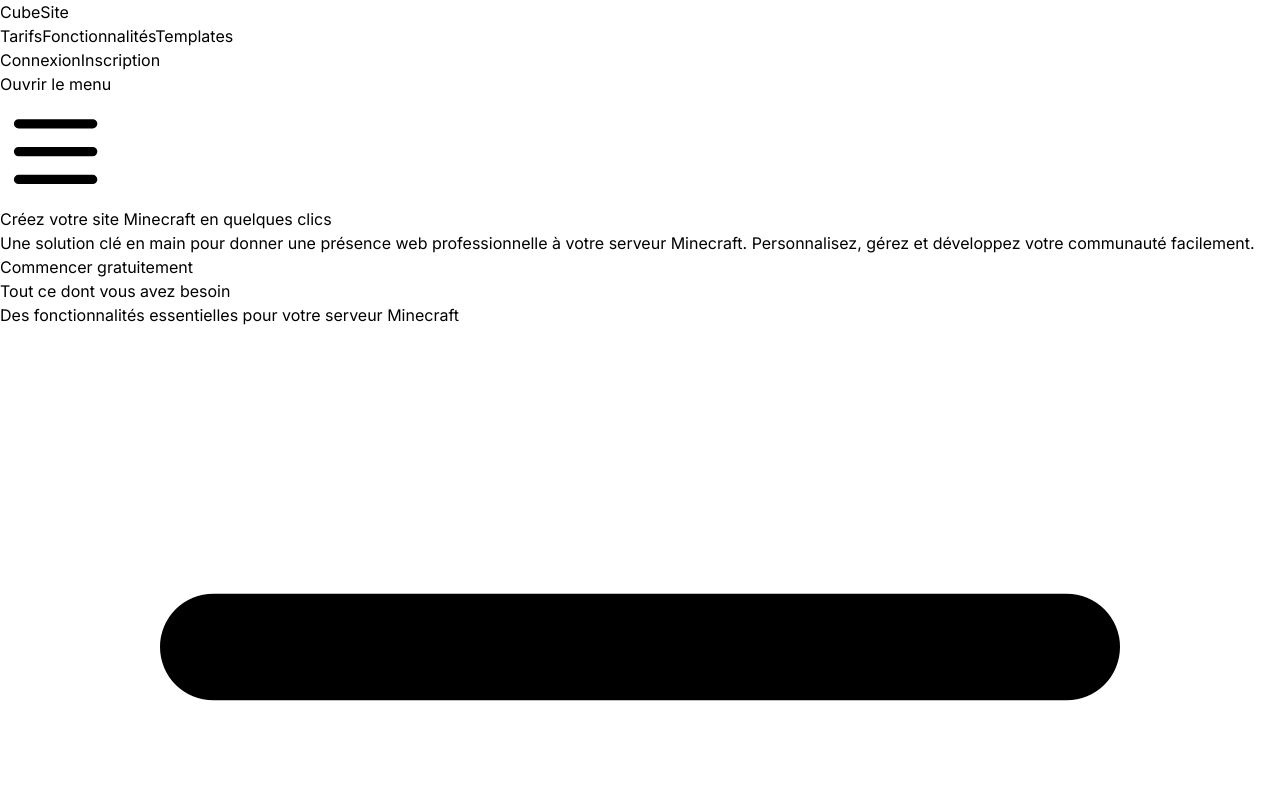
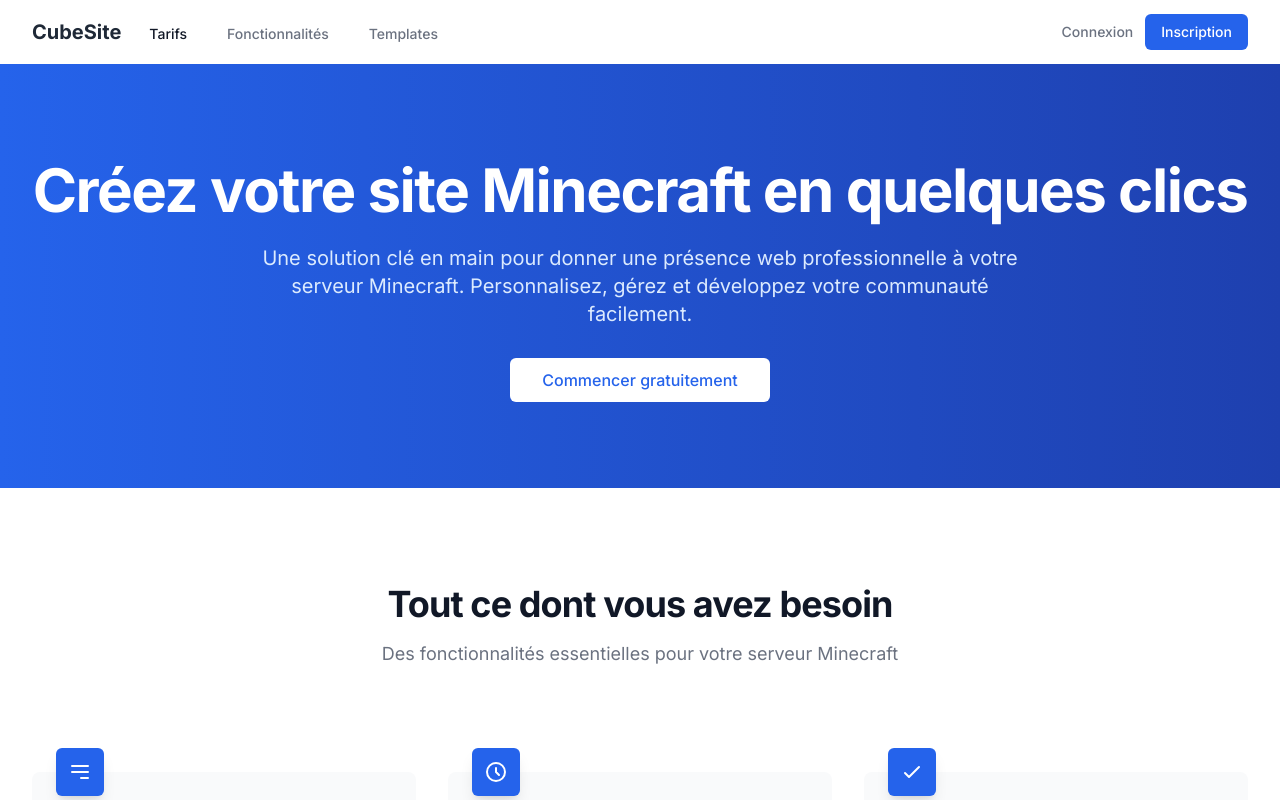
Before and after one commit to game05/cubesite, a Next.js app: page / in a window 1280 px wide. Shown: the top 800 px of the page. Built offline with nearby package versions, Linux system fonts and the light colour scheme.

Commit message:
Add Tailwind CSS configuration

```diff
--- /dev/null
+++ b/postcss.config.js
@@ -0,0 +1,6 @@
+module.exports = {
+  plugins: {
+    tailwindcss: {},
+    autoprefixer: {},
+  },
+}
--- /dev/null
+++ b/tailwind.config.ts
@@ -0,0 +1,21 @@
+import type { Config } from 'tailwindcss'
+
+const config: Config = {
+  content: [
+    './src/pages/**/*.{js,ts,jsx,tsx,mdx}',
+    './src/components/**/*.{js,ts,jsx,tsx,mdx}',
+    './src/app/**/*.{js,ts,jsx,tsx,mdx}',
+  ],
+  theme: {
+    extend: {
+      colors: {
+        // Vous pouvez ajouter des couleurs personnalisées ici
+      },
+      fontFamily: {
+        // Vous pouvez ajouter des polices personnalisées ici
+      },
+    },
+  },
+  plugins: [],
+}
+export default config
```
Also changed, not shown: package.json (+6 -6 lines), 1 other file (tests, documents, lock files or other folders).
